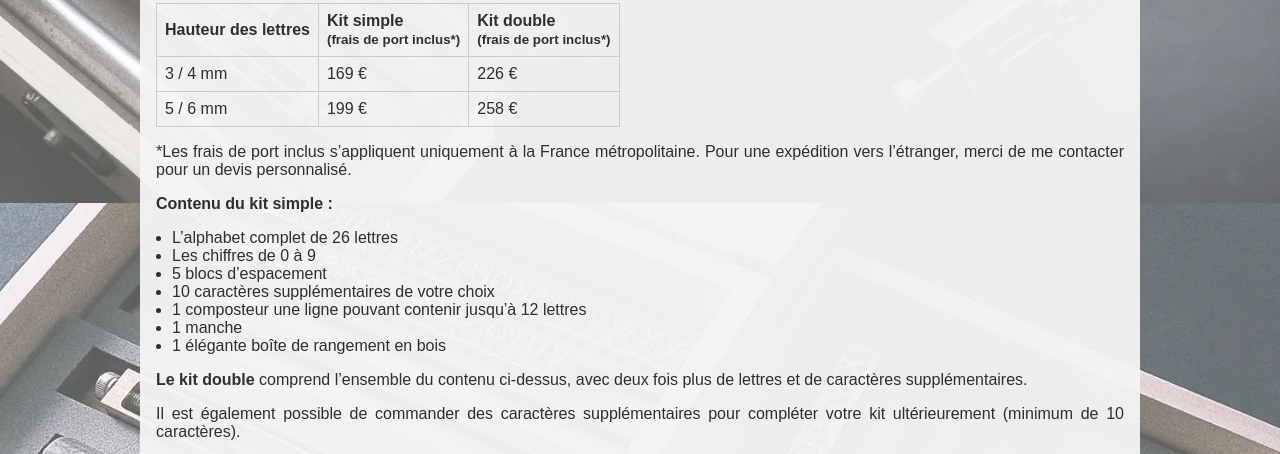
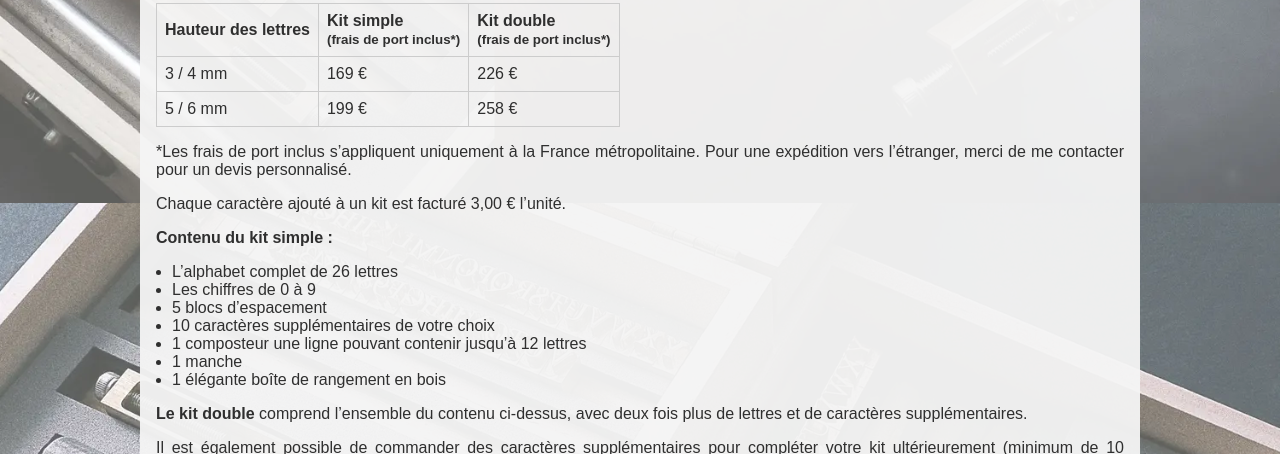
Before and after one commit to Alexandre-Moreau-VN/Am-MarquageCuir, a plain HTML site: page pages/alphabets.html in a window 1280 px wide. Shown: the part 2357-2811 px from the top of the page. Drawn offline with Linux system fonts and the light colour scheme; no server answers.

Commit message:
ajout facturation lettre

```diff
--- a/pages/alphabets.html
+++ b/pages/alphabets.html
@@ -210,6 +210,7 @@ j=d.createElement(s),dl=l!='dataLayer'?'&l='+l:'';j.async=true;j.src=
             *Les frais de port inclus s’appliquent uniquement à la France métropolitaine.
             Pour une expédition vers l’étranger, merci de me contacter pour un devis personnalisé.
             </p>
+            <p>Chaque caractère ajouté à un kit est facturé 3,00 € l’unité.</p>
             <p><strong>Contenu du kit simple :</strong></p>
 <ul>
   <li>L’alphabet complet de 26 lettres</li>
```
